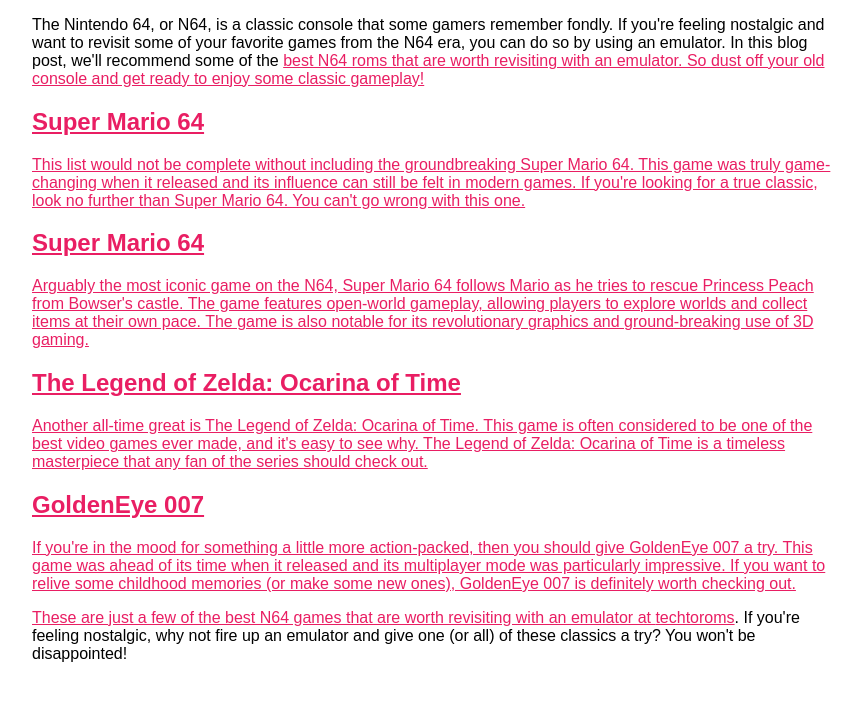
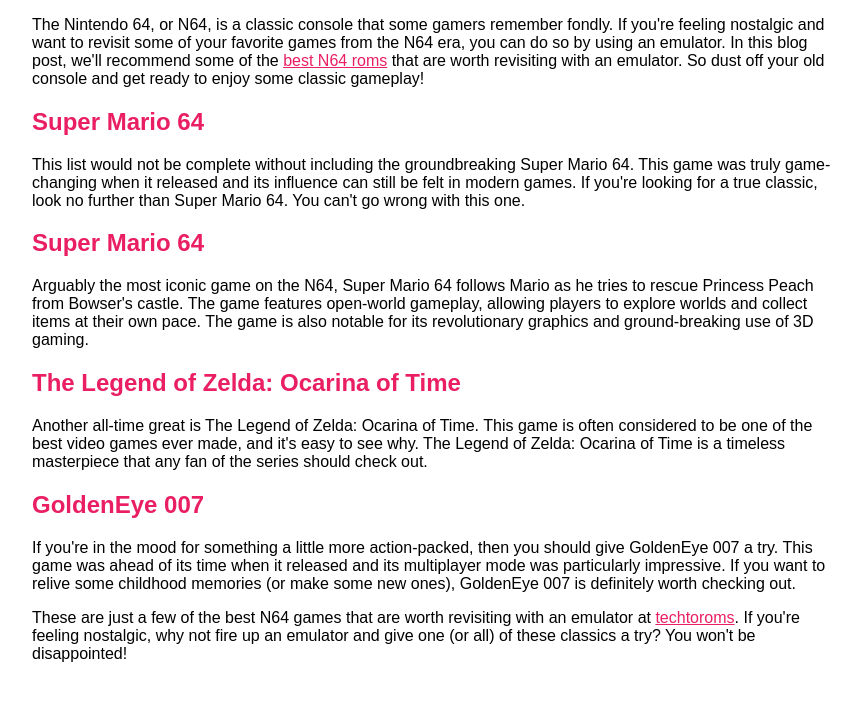
Before and after one commit to n64roms/roms, a plain HTML site: page index.html in a window 1280 px wide. Shown: the part 185-886 px from the top of the page, without its empty margins (208-1069 px from the left). Drawn offline with Linux system fonts and the light colour scheme.

Commit message:
Update index.html

```diff
--- a/index.html
+++ b/index.html
@@ -10,7 +10,7 @@
 <body>
 	<h1>N64 Games That Are Worth Revisiting With an Emulator</h1>
   <div>
-The Nintendo 64, or N64, is a classic console that some gamers remember fondly. If you're feeling nostalgic and want to revisit some of your favorite games from the N64 era, you can do so by using an emulator. In this blog post, we'll recommend some of the <a href="https://techtoroms.com/roms/nintendo-64-n64/">best N64 roms</s> that are worth revisiting with an emulator. So dust off your old console and get ready to enjoy some classic gameplay!
+The Nintendo 64, or N64, is a classic console that some gamers remember fondly. If you're feeling nostalgic and want to revisit some of your favorite games from the N64 era, you can do so by using an emulator. In this blog post, we'll recommend some of the <a href="https://techtoroms.com/roms/nintendo-64-n64/">best N64 roms</a> that are worth revisiting with an emulator. So dust off your old console and get ready to enjoy some classic gameplay!
 
     <h2>Super Mario 64</h2>
 This list would not be complete without including the groundbreaking Super Mario 64. This game was truly game-changing when it released and its influence can still be felt in modern games. If you're looking for a true classic, look no further than Super Mario 64. You can't go wrong with this one.
```
